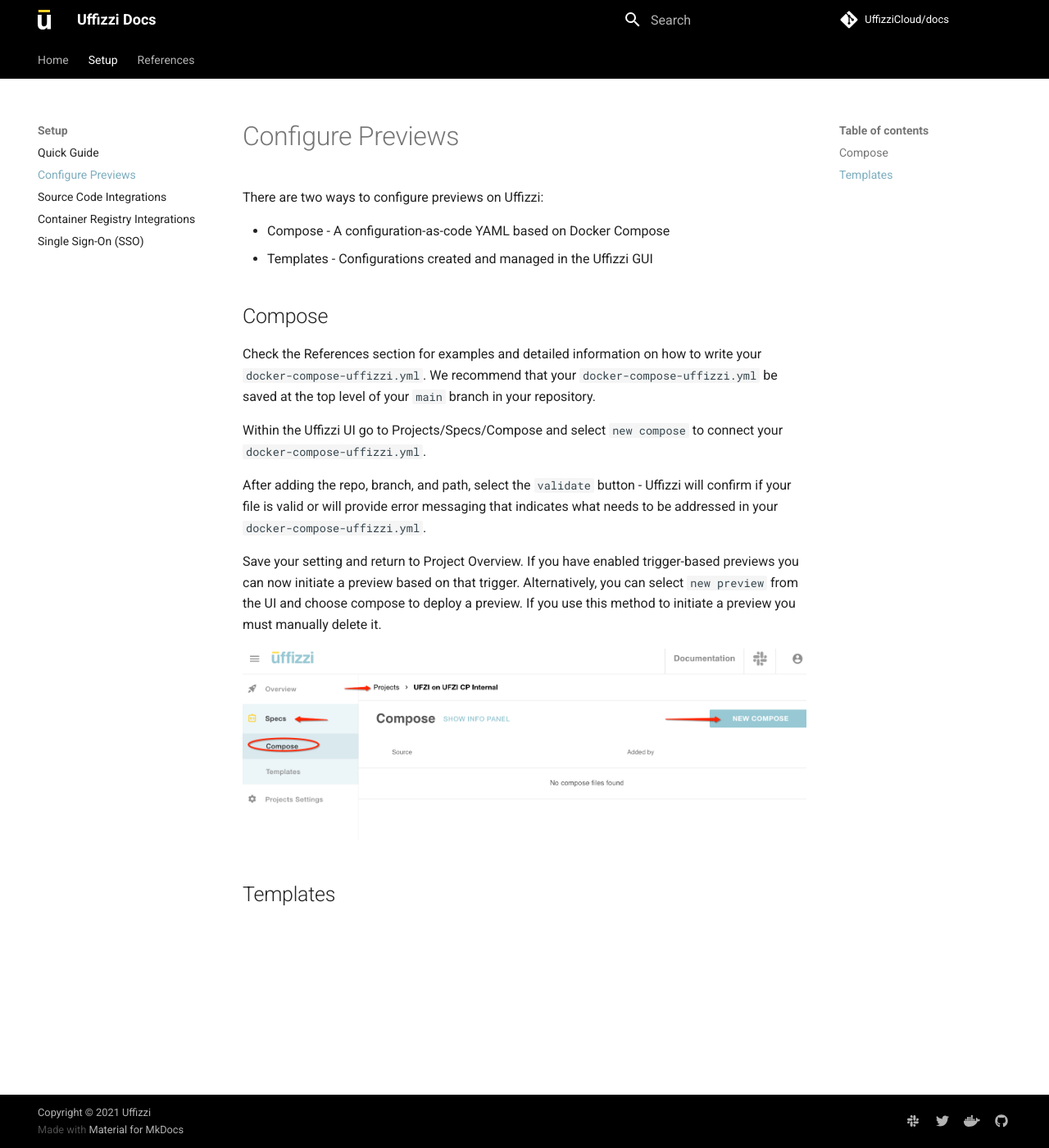
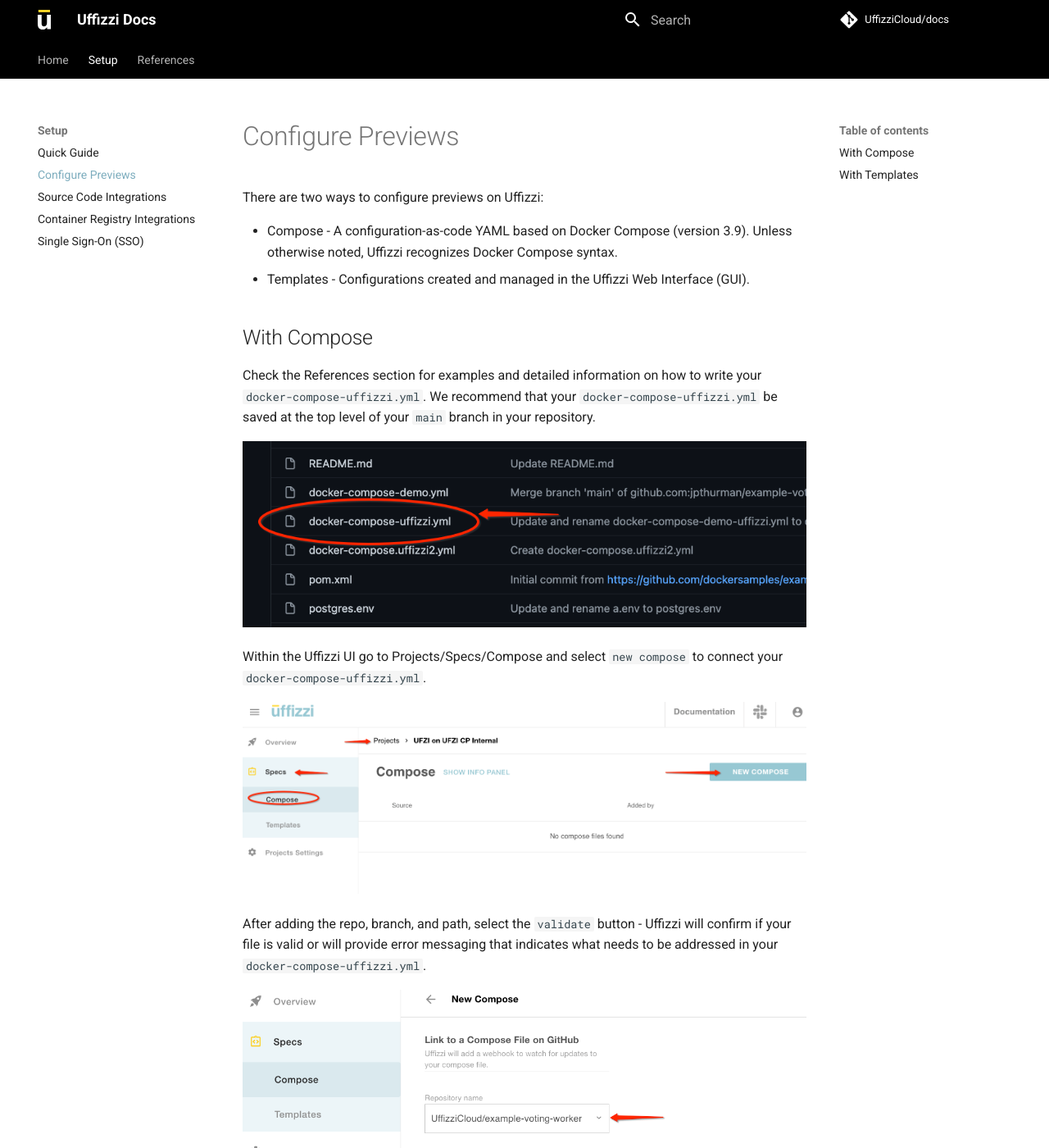
Before and after one commit to UffizziCloud/docs, an MkDocs documentation site: the page built from docs/setup/config-previews.md, in a window 1280 px wide and 1400 px high. Shown: the whole window at 82% size. Built offline with MkDocs 1.6.1 and Material for MkDocs 9.7.7, drawn with Linux system fonts in a browser that asks for light colours; comment, search, counter and statistics services are not loaded; some of the changed text lies outside the part shown.

Commit message:
in progress

```diff
--- a/docs/setup/config-previews.md
+++ b/docs/setup/config-previews.md
@@ -1,19 +1,34 @@
 There are two ways to configure previews on Uffizzi:
 
-* Compose  - A configuration-as-code YAML based on Docker Compose
-* Templates - Configurations created and managed in the Uffizzi GUI
+* Compose  - A configuration-as-code YAML based on Docker Compose (version 3.9).
+            Unless otherwise noted, Uffizzi recognizes Docker Compose syntax.
+* Templates - Configurations created and managed in the Uffizzi Web Interface (GUI).
 
 
-## Compose
+## With Compose
 
 Check the References section for examples and detailed information on how to write your `docker-compose-uffizzi.yml`.  We recommend that your `docker-compose-uffizzi.yml` be saved at the top level of your `main` branch in your repository.
 
+![Screenshot](../assets/images/compose-in-git.png)
+
 Within the Uffizzi UI go to Projects/Specs/Compose and select `new compose` to connect your `docker-compose-uffizzi.yml`.
+
+![Screenshot](../assets/images/compose-one.png)
 
 After adding the repo, branch, and path, select the `validate` button - Uffizzi will confirm if your file is valid or will provide error messaging that indicates what needs to be addressed in your `docker-compose-uffizzi.yml`.
 
-Save your setting and return to Project Overview.  If you have enabled trigger-based previews you can now initiate a preview based on that trigger.  Alternatively, you can select `new preview` from the UI and choose compose to deploy a preview.  If you use this method to initiate a preview you must manually delete it.
+![Screenshot](../assets/images/add-compose.png)
 
-![Screenshot](../assets/images/compose-one.png)
+Save your setting and return to Project Overview.  If you have enabled trigger-based previews you can now initiate a preview based on that trigger.
 
-## Templates
+![Screenshot](../assets/images/open-pr.png)
+
+Alternatively, you can select `new preview` from the UI and choose a compose from within your connected repository to deploy a preview.  If you use this method to initiate a preview you must manually delete it.
+
+![Screenshot](../assets/images/compose-two.png)
+
+![Screenshot](../assets/images/compose-three.png)
+
+![Screenshot](../assets/images/compose-four.png)
+
+## With Templates
```
Also changed, not shown: docs/setup/quick-guide.md (+3 -3 lines), docs/assets/images/add-compose.png (added), docs/assets/images/compose-four.png (added), docs/assets/images/compose-in-git.png (added), docs/assets/images/compose-three.png (added), docs/assets/images/compose-two.png (added), docs/assets/images/open-pr.png (added).
